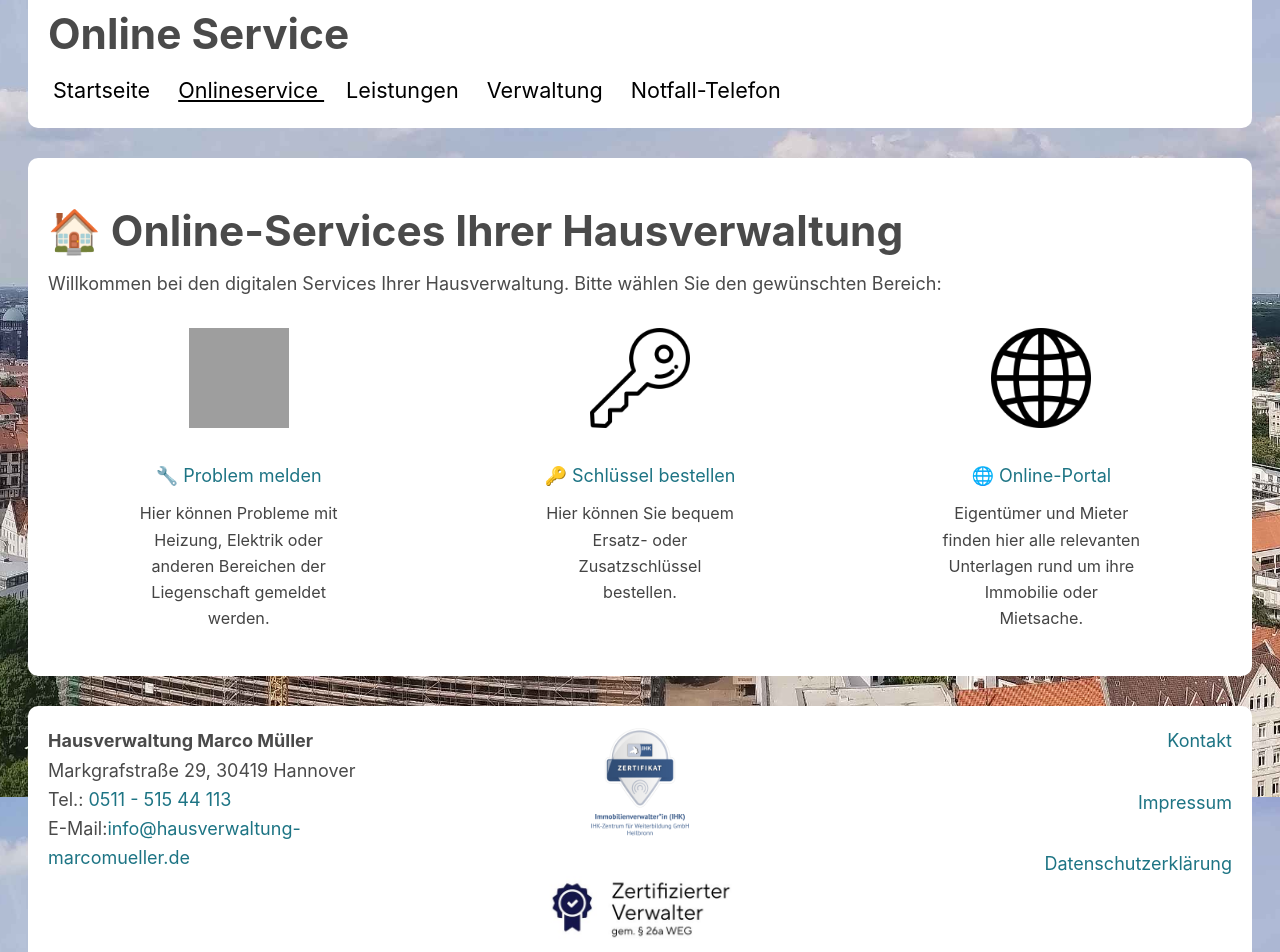
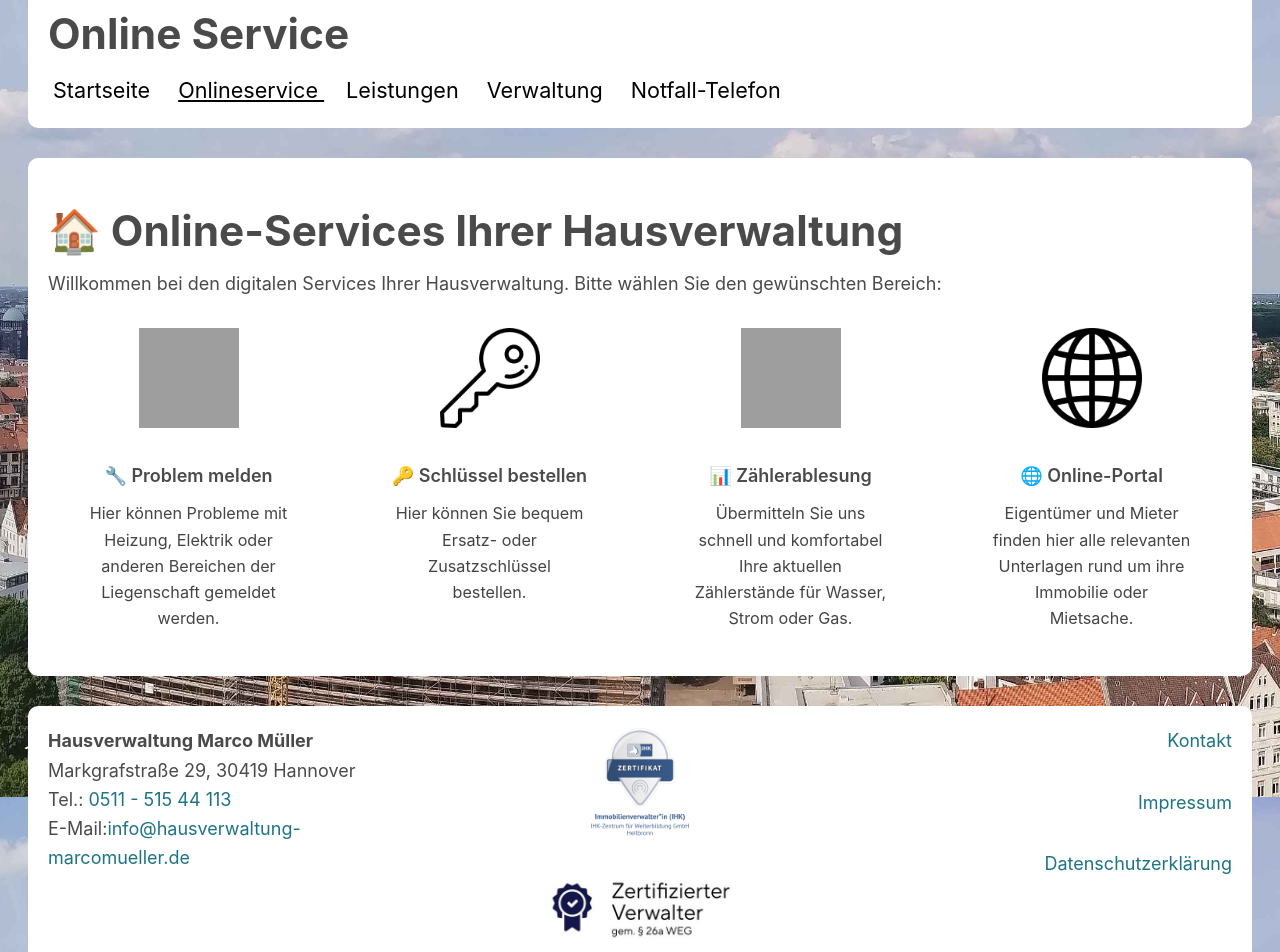
Before and after one commit to marek22k/hausverwaltung, a Jekyll site: the page built from online_service.md, in a window 1280 px wide. Shown: the part 1003-1955 px from the top of the page. Built offline with Jekyll 4.4.1, drawn with Linux system fonts in a browser that asks for light colours; grey boxes are pictures that could not be loaded.

Commit message:
Update online_service.md
Neuer Punkt: Zählerablesung eingefügt

```diff
--- a/online_service.md
+++ b/online_service.md
@@ -2,11 +2,12 @@
 layout: page
 title: Online Service
 permalink: /onlineservice/
-description: Nutzen Sie die digitalen Services Ihrer Hausverwaltung Marco Müller – einfach, schnell und rund um die Uhr; Schäden melden, Schlüssel bestellen oder auf Unterlagen im Online-Portal zugreifen.
-keywords: Hausverwaltung Online-Service, Schaden melden, Schlüssel nachbestellen, Online-Portal Immobilien, Unterlagen für Eigentümer, Unterlagen für Mieter, Hausverwaltung Marco Müller, WEG-Verwaltung, SE-Verwaltung, Miethausverwaltung, Hannover, digitale Hausverwaltung
+description: Nutzen Sie die digitalen Services Ihrer Hausverwaltung Marco Müller – einfach, schnell und rund um die Uhr; Schäden melden, Schlüssel bestellen, Zählerstände übermitteln oder auf Unterlagen im Online-Portal zugreifen.
+keywords: Hausverwaltung Online-Service, Schaden melden, Schlüssel nachbestellen, Zählerablesung, Zählerstände, Online-Portal Immobilien, Unterlagen für Eigentümer, Unterlagen für Mieter, Hausverwaltung Marco Müller, WEG-Verwaltung, SE-Verwaltung, Miethausverwaltung, Hannover, digitale Hausverwaltung
 ---
 
 <style>
+/* ===== Layout & Responsiveness ===== */
 .online-service-container {
   display: flex;
   justify-content: space-around;
@@ -25,15 +26,34 @@ keywords: Hausverwaltung Online-Service, Schaden melden, Schlüssel nachbestelle
   transform: scale(1.1);
 }
 
+/* ===== Images ===== */
 .service-block img {
   width: 100px;
   height: 100px;
+}
+
+/* ===== Text ===== */
+.service-block a {
+  text-decoration: none;
+  color: inherit;
+  font-weight: 600;
 }
 
 .service-block p {
   font-size: 0.9em;
   color: #444;
   margin-top: 10px;
+}
+
+/* ===== Mobile ===== */
+@media (max-width: 480px) {
+  .service-block {
+    width: 150px;
+  }
+  .service-block img {
+    width: 80px;
+    height: 80px;
+  }
 }
 </style>
 
@@ -43,27 +63,40 @@ Willkommen bei den digitalen Services Ihrer Hausverwaltung. Bitte wählen Sie de
 
 <div class="online-service-container">
 
+<!-- Problem melden -->
 <div class="service-block">
-  <a href="/problem-melden/">
-    <img src="/assets/img/onlineservices/problemmelden.png" alt="Problem melden">
+  <a href="/problem-melden/" aria-label="Schaden oder Problem melden">
+    <img src="/assets/img/onlineservices/problemmelden.png" alt="Symbol: Schraubenschlüssel und Schraubendreher gekreuzt">
     <br/>
     🔧 Problem melden
   </a>
   <p>Hier können Probleme mit Heizung, Elektrik oder anderen Bereichen der Liegenschaft gemeldet werden.</p>
 </div>
 
+<!-- Schlüssel bestellen -->
 <div class="service-block">
-  <a href="/schluessel-bestellen/">
-    <img src="/assets/img/onlineservices/schluessel.png" alt="Schlüssel bestellen">
+  <a href="/schluessel-bestellen/" aria-label="Schlüssel bestellen">
+    <img src="/assets/img/onlineservices/schluessel.png" alt="Symbol: Schlüssel">
     <br/>
-    🔑 Schlüssel bestellen
+    🔑 Schlüssel&nbsp;bestellen
   </a>
   <p>Hier können Sie bequem Ersatz- oder Zusatzschlüssel bestellen.</p>
 </div>
 
+<!-- Zählerablesung (NEU) -->
 <div class="service-block">
-  <a href="https://dokumente.hausverwaltung-marcomueller.de/" target="_blank()">
-    <img src="/assets/img/onlineservices/online.png" alt="Online Portal">
+  <a href="/zaehlerablesung/" aria-label="Zählerstände übermitteln">
+    <img src="/assets/img/onlineservices/zaehler.png" alt="Symbol: Zählwerk">
+    <br/>
+    📊 Zählerablesung
+  </a>
+  <p>Übermitteln Sie uns schnell und komfortabel Ihre aktuellen Zählerstände für Wasser, Strom oder Gas.</p>
+</div>
+
+<!-- Online-Portal -->
+<div class="service-block">
+  <a href="https://dokumente.hausverwaltung-marcomueller.de/" target="_blank" aria-label="Zum Online-Portal">
+    <img src="/assets/img/onlineservices/online.png" alt="Symbol: Globus">
     <br/>
     🌐 Online-Portal
   </a>
```
